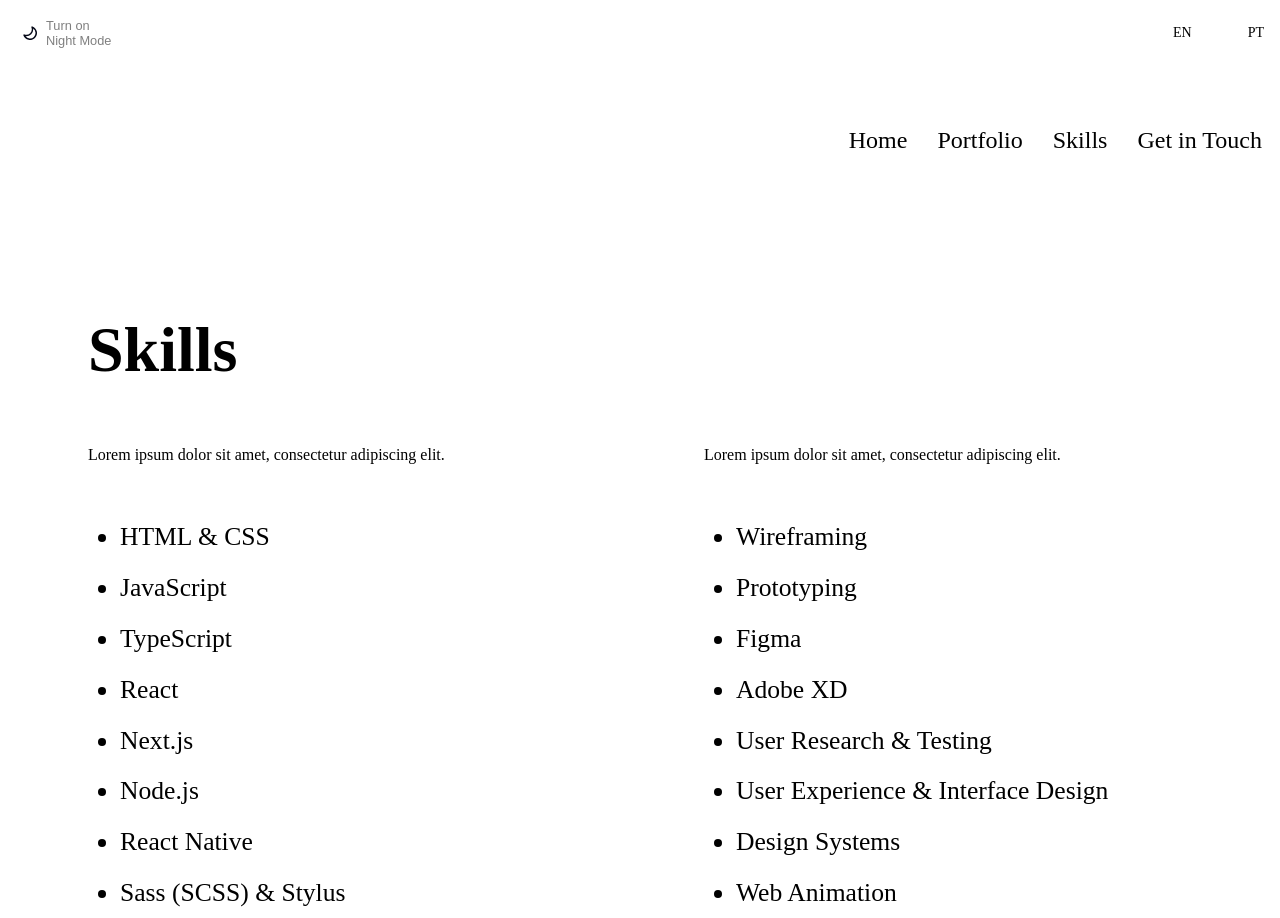
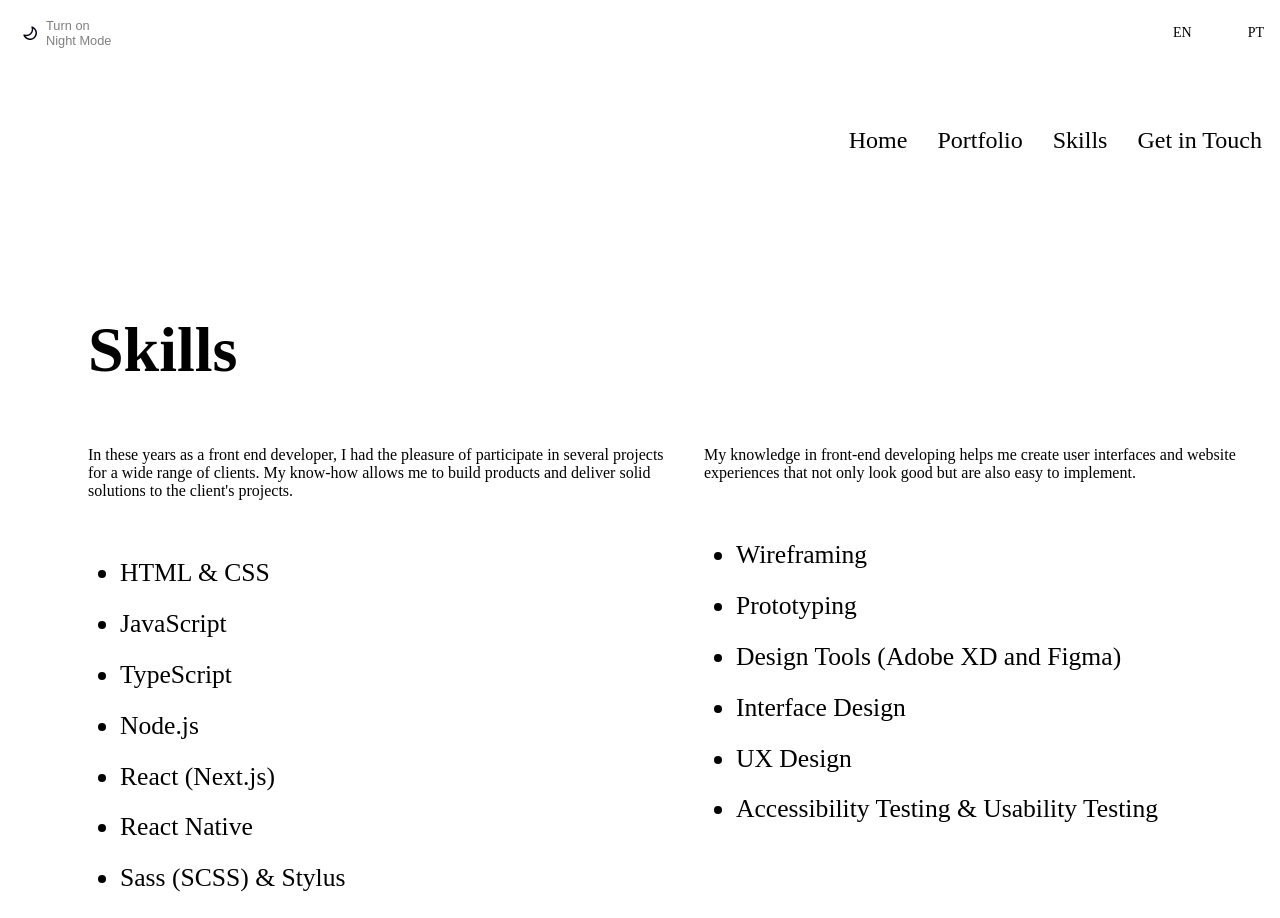
Before and after one commit to brunoalvs/brunoalves.app, a Next.js app: page /skills in a window 1280 px wide. Shown: the top 918 px of the page. Built offline with nearby package versions, Linux system fonts and the light colour scheme.

Commit message:
content changes on skill pages and home page under redesign

```diff
--- a/content/skills/en.mdx
+++ b/content/skills/en.mdx
@@ -4,32 +4,29 @@ import HeadingTitle from "../../components/Atoms/Typography/HeadingTitle.tsx"
 
 <div className="grid">
   <article>
-    Lorem ipsum dolor sit amet, consectetur adipiscing elit.
+    In these years as a front end developer, I had the pleasure of participate in several projects for a wide range of clients. My know-how allows me to build products and deliver solid solutions to the client's projects.
 
     - HTML & CSS
     - JavaScript
     - TypeScript
-    - React
-    - Next.js
     - Node.js
+    - React (Next.js)
     - React Native
     - Sass (SCSS) & Stylus
     - Styled Components
     - Jest
+    - Acessibility
 
   </article>
   <article>
-    Lorem ipsum dolor sit amet, consectetur adipiscing elit.
+    My knowledge in front-end developing helps me create user interfaces and website experiences that not only look good but are also easy to implement.
 
     - Wireframing
     - Prototyping
-    - Figma
-    - Adobe XD
-    - User Research & Testing
-    - User Experience & Interface Design
-    - Design Systems
-    - Web Animation
-    - Web Accessibility
+    - Design Tools (Adobe XD and Figma)
+    - Interface Design
+    - UX Design
+    - Accessibility Testing & Usability Testing
 
   </article>
 </div>
--- a/content/skills/pt.mdx
+++ b/content/skills/pt.mdx
@@ -9,27 +9,24 @@ import HeadingTitle from "../../components/Atoms/Typography/HeadingTitle.tsx"
     - HTML & CSS
     - JavaScript
     - TypeScript
-    - React
-    - Next.js
     - Node.js
+    - React (Next.js)
     - React Native
     - Sass (SCSS) & Stylus
     - Styled Components
     - Jest
+    - Acessibilidade (ARIA) e WCAG
 
   </article>
   <article>
     Lorem ipsum dolor sit amet, consectetur adipiscing elit.
 
-    - Wireframing
-    - Prototyping
-    - Figma
-    - Adobe XD
-    - User Research & Testing
-    - User Experience & Interface Design
-    - Design Systems
-    - Web Animation
-    - Web Accessibility
+    - Wireframe
+    - Prototipagem
+    - Ferramentas de Design (Figma e Adobe XD)
+    - Design de Interface
+    - UX Design
+    - Teste de Usabilidade & Acessibilidade
 
   </article>
 </div>
```
Also changed, not shown: pages/index.tsx (+6 -8 lines), styles/page.home.tsx (+9 -2 lines).
